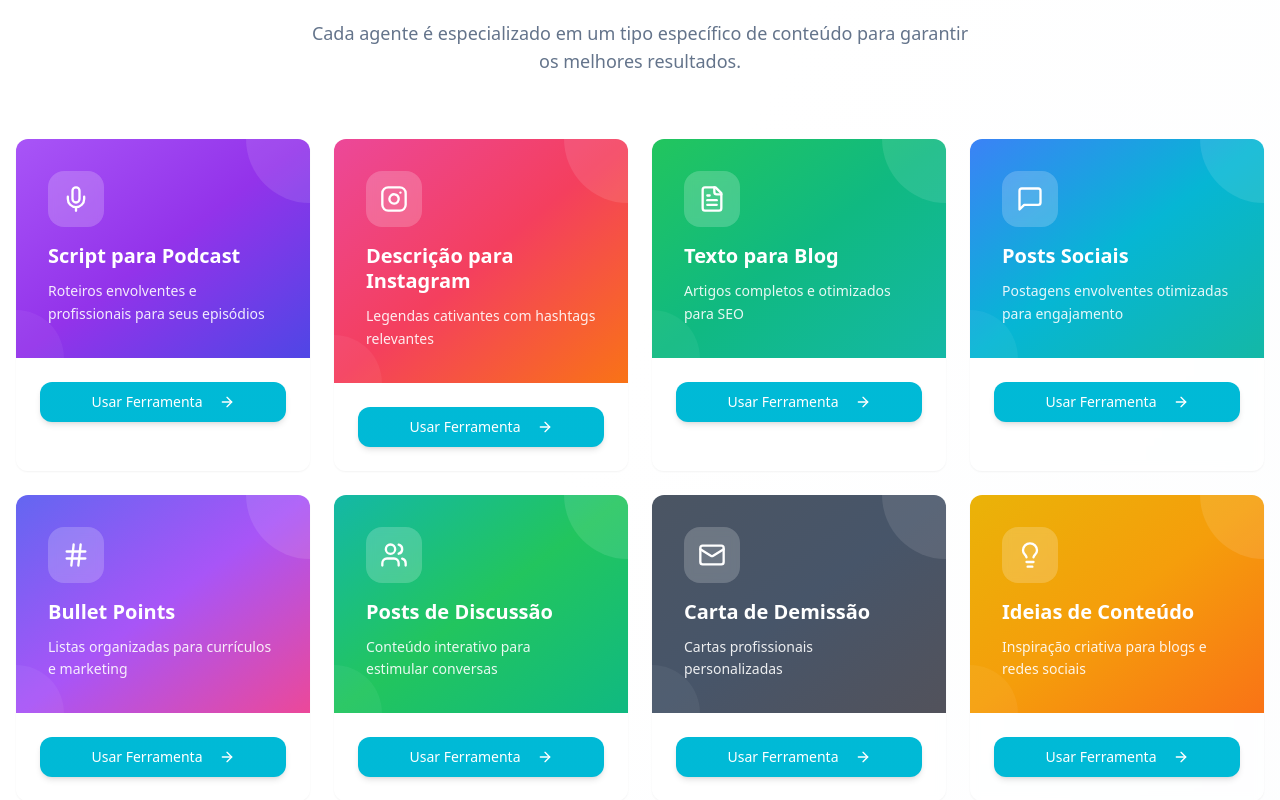
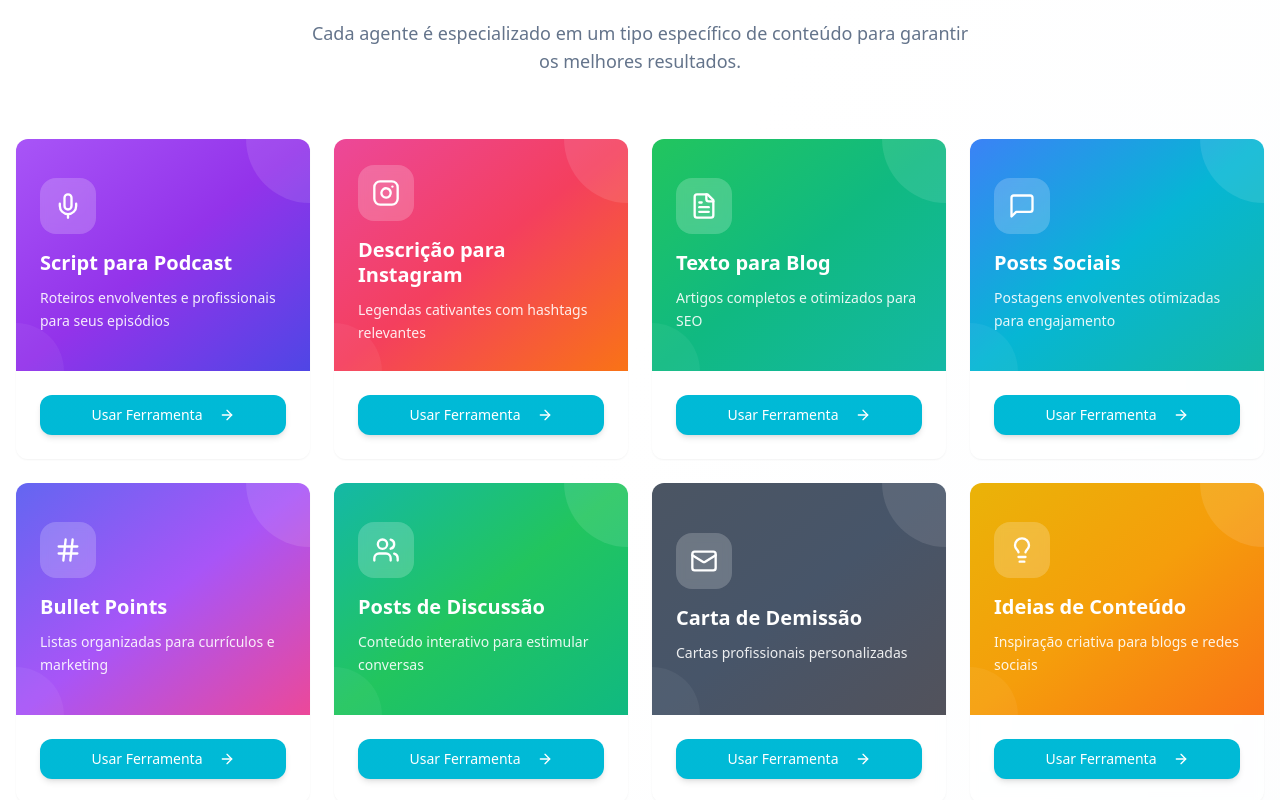
Before and after one commit to coelllho/text-wizard-studio-ai, a React (Vite) app: page / in a window 1280 px wide. Shown: the part 900-1700 px from the top of the page. Built offline with nearby package versions, Linux system fonts and the light colour scheme.

Commit message:
Fix: Card alignment and visual consistency
Ensure consistent card sizes and alignment across the homepage.

```diff
--- a/src/pages/Index.tsx
+++ b/src/pages/Index.tsx
@@ -193,15 +193,15 @@ const Index = () => {
             {tools.map((tool) => {
               const IconComponent = tool.icon;
               return (
-                <Card key={tool.id} className="group relative overflow-hidden border-0 bg-card/50 backdrop-blur-sm hover:bg-card/80 transition-all duration-500 hover:scale-[1.02] hover:shadow-2xl hover:shadow-primary/10">
+                <Card key={tool.id} className="group relative overflow-hidden border-0 bg-card/50 backdrop-blur-sm hover:bg-card/80 transition-all duration-500 hover:scale-[1.02] hover:shadow-2xl hover:shadow-primary/10 h-[320px] flex flex-col">
                   <div className="absolute inset-0 bg-gradient-to-br from-transparent via-primary/5 to-transparent opacity-0 group-hover:opacity-100 transition-opacity duration-500"></div>
 
-                  <CardContent className="p-0 relative">
-                    <div className={`bg-gradient-to-br ${tool.gradient} p-8 text-white relative overflow-hidden`}>
+                  <CardContent className="p-0 relative flex flex-col h-full">
+                    <div className={`bg-gradient-to-br ${tool.gradient} p-6 text-white relative overflow-hidden flex-1 flex flex-col justify-center min-h-[180px]`}>
                       <div className="absolute top-0 right-0 w-32 h-32 bg-white/10 rounded-full -translate-y-16 translate-x-16"></div>
                       <div className="absolute bottom-0 left-0 w-24 h-24 bg-white/5 rounded-full translate-y-12 -translate-x-12"></div>
 
-                      <div className="relative z-10">
+                      <div className="relative z-10 flex flex-col justify-center h-full">
                         <div className="w-14 h-14 bg-white/20 backdrop-blur-sm rounded-2xl flex items-center justify-center mb-4 group-hover:scale-110 group-hover:rotate-6 transition-all duration-300">
                           <IconComponent className="h-7 w-7" />
                         </div>
@@ -210,7 +210,7 @@ const Index = () => {
                       </div>
                     </div>
 
-                    <div className="p-6">
+                    <div className="p-6 mt-auto">
                       <Link to={tool.path}>
                         <Button className="w-full bg-gradient-to-r from-primary to-primary/80 hover:from-primary/90 hover:to-primary/70 text-primary-foreground font-medium rounded-xl shadow-md hover:shadow-lg transition-all duration-300 group-hover:scale-105">
                           Usar Ferramenta
```
